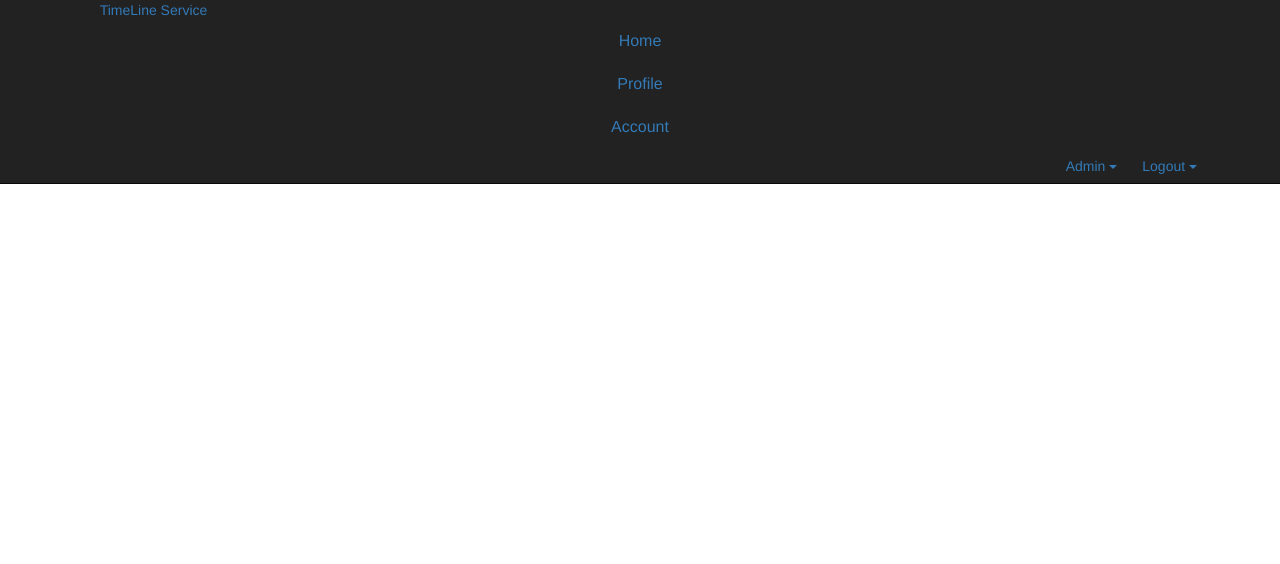
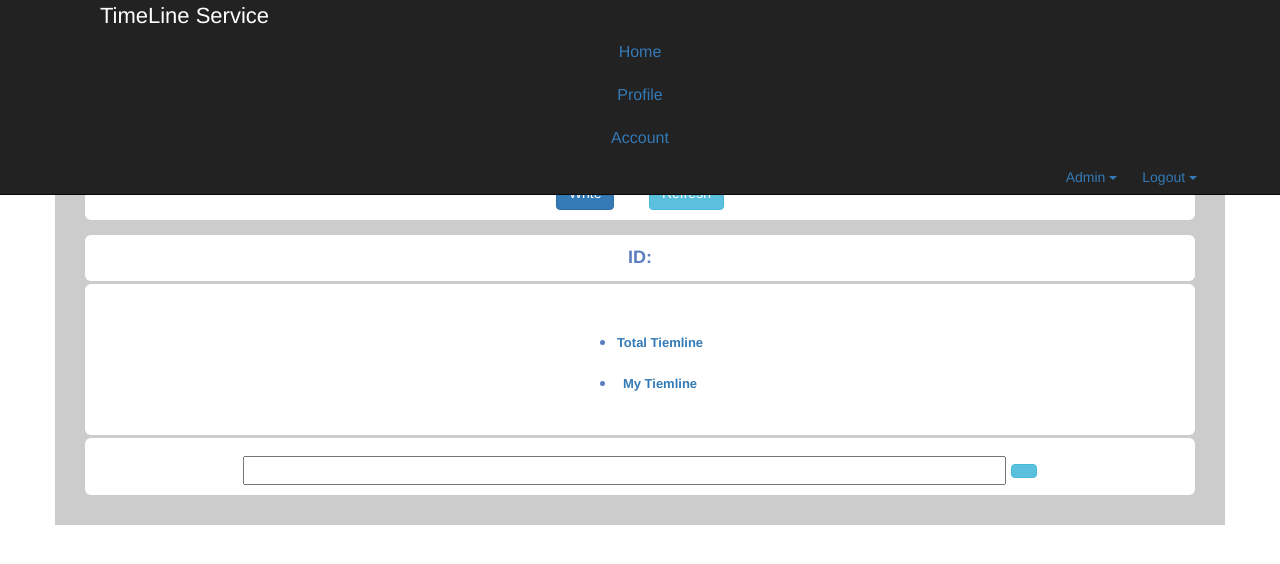
Before and after one commit to billygoo/dev-365, a Django app: template timelineproject/templates/timeline.html in a window 1280 px wide. Shown: the top 564 px of the page. Run offline with Django 3.2, Linux system fonts and the light colour scheme; the template is opened without the code that fills it, so the values that code supplies are empty; some libraries are stand-ins or nearby versions.

Commit message:
20141025 working

```diff
--- a/timelineproject/static/timeline.css
+++ b/timelineproject/static/timeline.css
@@ -1,5 +1,5 @@
 body {
-    background-color: darkgray;
+    background-color: #efefef;
     padding-top: 60px;
     padding-bottom: 40px;
     font-family: calibri;
@@ -38,7 +38,7 @@
 
 .bg {
     padding: 15px;
-    background-color: darkcyan;
+    background-color: #cccccc;
 }
 
 .loginbox {
@@ -57,3 +57,75 @@
 .width50 {
     width: 50%;
 }
+
+/* timeline page */
+.container .brand {
+    color: #ffffff;
+    font-size: 22px;
+}
+
+.timeline {
+    padding-top: 5px;
+    margin-left: 15px;
+    margin-right: 15px;
+}
+
+.leftalign {
+    text-align: left;
+}
+
+.bold {
+    font-weight: bold;
+}
+
+.content {
+    font-weight: bold;
+    padding-left: 10px;
+    margin-top: 3px;
+}
+
+.date {
+    color: gray;
+    font-size: 12px;
+    margin-right: 15px;
+}
+
+.roundinside {
+    padding: 10px;
+    background-color: #ffffff;
+    -webkit-border-radius: 6px;
+    -moz-border-radius: 6px;
+    border-radius: 6px;
+    margin-bottom: 3px;
+}
+
+.bottom15 {
+    margin-bottom:15px;
+}
+
+.submenu {
+    color: #5b7dc1;
+    text-align: center;
+    font-size: 18px;
+    font-weight: bold;
+    margin-bottom: 10px;
+}
+
+.submenu ul {
+    margin-top: 7px;
+}
+
+.submenu li a {
+    font-size: 13px;
+}
+
+.submenu li a strong {
+    display: block;
+    line-height: 0px;
+    margin-top: 15px;
+}
+
+.search {
+   width:70%;
+   margin-top: 8px;
+}
--- a/timelineproject/static/timeline.js
+++ b/timelineproject/static/timeline.js
@@ -131,3 +131,117 @@
         history.back();
     }
 }
+
+var doLogout = function() {
+    resetLoginString();
+    window.location = "/home/login";
+}
+
+var doWriteTimeline=function() {
+    var msg = $("#writearea").val();
+    $.ajax({
+        type:'post',
+        url:baseUrl+'api/timeline/create',
+        data:{message:msg},
+        beforeSend: function (request) {
+            request.setRequestHeader('Authorization', loginstring);
+        },
+        success: function () {
+            alert("OK");
+            doReload();
+        },
+        error: function (msg) {
+            alert("Fail to write data!")
+        }
+    });
+}
+
+var doGetTimeline = function() {
+    $.ajax({
+        type:'get',
+        url: baseUrl + 'api/timeline/',
+        beforeSend: function (req) {
+            req.setRequestHeader("Authorization", loginstring);
+        },
+        success: function(data) {
+            for (var i in data.items) {
+                doAppend(data.items[i]);
+            }
+            $("#total").html(data.total_count);
+            $("#mine").html($('[name=deleteMsg]').length - 1);
+            $("#username").html(username);
+            $("#writearea").val("");
+        },
+        error: function() {
+            alert("Fail to get data!")
+        }
+    });
+}
+
+var doAppend = function(data) {
+    node = $("#msgTemplate").clone();
+
+    $(".name", node).append(data.username);
+    $(".content", node).append(data.message);
+    $(".data", node).append(data.created);
+    $(".like", node).prepend(data.liked + "  ");
+    $("#like", node).attr("value", data.id);
+
+    if(username == data.username) {
+        $("[name=deleteMsg]", node).attr("value", data.id);
+    } else {
+        $("[name=deleteMsg]", node).remove();
+    }
+    node.show();
+    $("#timelinearea").append(node);
+}
+
+var doReload = function() {
+    doClear();
+    doGetTimeline();
+}
+
+var doClear = function() {
+    $("#timelinearea").html("");
+}
+
+var doDeleteTimeline = function () {
+    var id = $(this).val() + "/";
+
+    $.ajax({
+        type:'post',
+        url:baseUrl+'api/timeline/'+ id + '/delete/',
+        beforeSend: function (request) {
+            request.setRequestHeader('Authorization', loginstring);
+        },
+        success: function () {
+            doReload();
+        },
+        error: function (msg) {
+            alert("Fail to write data!")
+        }
+    });
+}
+
+var doSearchTimeline = function () {
+    $.ajax({
+        type:'post',
+        url:baseUrl+'api/timeline/find/',
+        data:{query:$("#search").val()},
+        beforeSend: function (request) {
+            request.setRequestHeader('Authorization', loginstring);
+        },
+        success: function () {
+            doClear()
+            for (var i in data) {
+                doAppend(data[i]);
+            }
+            $("#total").html(data.total_count);
+            $("#mine").html($('[name=deleteMsg]').length - 1);
+            $("#search").val("");
+        },
+        error: function (msg) {
+            alert("Fail to get data!")
+        }
+    });
+}
--- a/timelineproject/templates/timeline.html
+++ b/timelineproject/templates/timeline.html
@@ -15,7 +15,15 @@
     <script src="../static/timeline.js"></script>
     <script>
         $(document).ready(function(){
+            getLoginString();
+            doGetTimeline();
+            $("#adminBtn").click(goAdmin);
+            $("#writeBtn").click(doWriteTimeline);
+            $("#reloadBtn").click(doReload);
 
+            $("[name=deleteMsg]").live("click", doDeleteTimeline);
+            $("#searchBtn").click(doSearchTimeline);
+            $("#logoutBtn").click(doLogout);
         });
     </script>
 
@@ -57,12 +65,64 @@
                         <label class="lightblue bold leftalign" for="textarea">
                             Compose New Message
                         </label>
-                        <textarea class="input-xlarge span6" id="writearea"
+                        <textarea class="input-xlarge span6" id="writearea" name="content" rows="3"></textarea>
+                        <div>
+                            <a class="btn btn-primary" id="writeBtn">Write</a>
+                            <a class="btn btn-info between" id="reloadBtn">Refresh</a>
+                        </div>
                     </fieldset>
+                </div>
+                <div class="roundinside" id="msgTemplate" style="display: none">
+                    <a data-toggle="modal" class="getInfo">
+                        <div class="name lightblue"></div>
+                    </a>
+                    <div class="content">
+                        <a class="btn close" name="deleteTimeline">X</a>
+                    </div>
+                    <span class="date"></span>
+                    <span class="like">
+                        <a class="btn" id="like" name="like">
+                            <i class="icon-chevron-up"></i>
+                        </a>
+                    </span>
+                </div>
+                <div id="timelinearea">
+                </div>
+            </div><!-- End of span7 -->
+            <div class="span4 submenu">
+                <div class="roundinside">
+                    <span>ID:</span>
+                    <span id="username"></span>
+                </div>
+                <div class="roundinside">
+                    <div class="pagination pagination-centered">
+                        <ul>
+                            <li><a><strong id="total"></strong>Total Tiemline</a></li>
+                            <li><a><strong id="mine"></strong>My Tiemline</a></li>
+                        </ul>
+                    </div>
+                </div>
+                <div class="roundinside center bottom15">
+                    <input type="text" class="search" id="search" />
+                    <a class="btn btn-info" id="searchBtn">
+                        <i class="icon-search"></i>
+                    </a>
                 </div>
             </div>
         </div>
+    </div>
 
+    <div class="modal hide fade" id="myModal">
+        <div class="modal-header">
+            <button type="button" class="close" data-dismiss="modal">X</button>
+            <h2><span id="modalid"></span>'s Info</h2>
+        </div>
+        <div class="modal-body">
+            <h3>Nick:<span id="modalnickname"></span></h3>
+            <h3>Country:<span id="modalcountry"></span></h3>
+            <h3>URL:<span id="modalurl"></span></h3>
+            <h3>Comment:<span id="modalcomment"></span></h3>
+        </div>
     </div>
 </body>
 </html>
```
